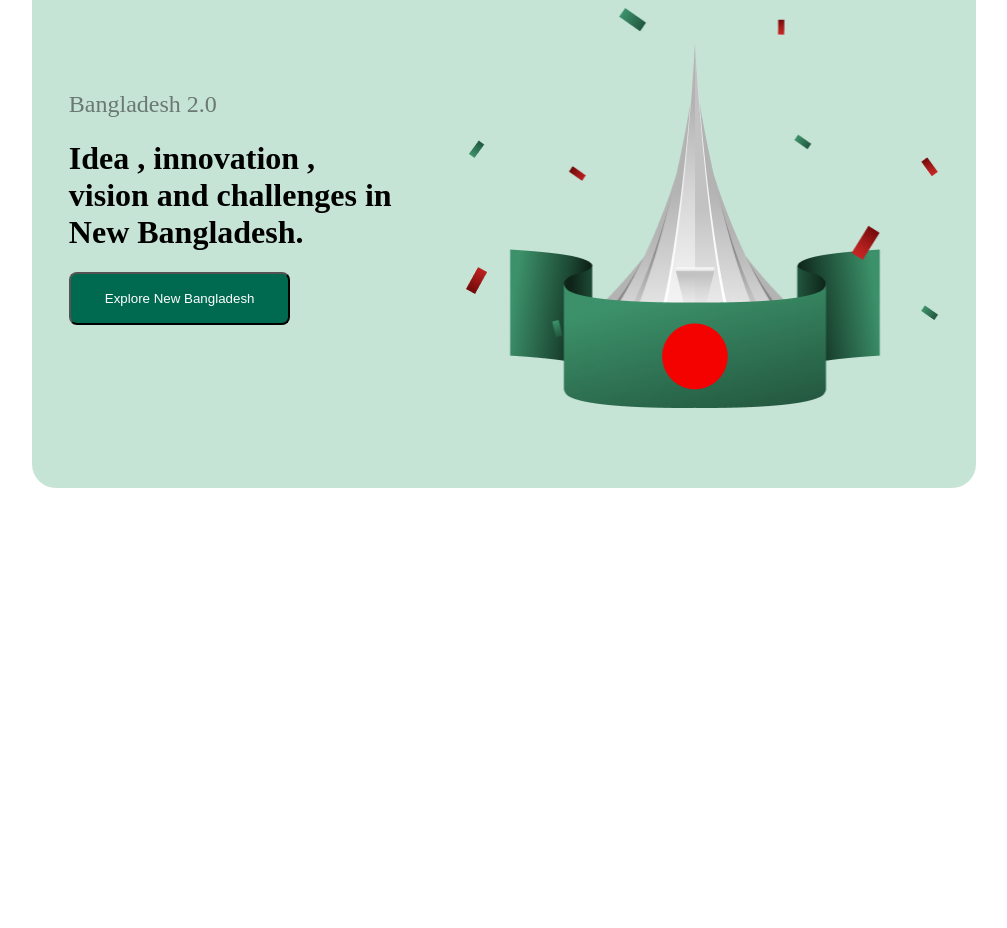
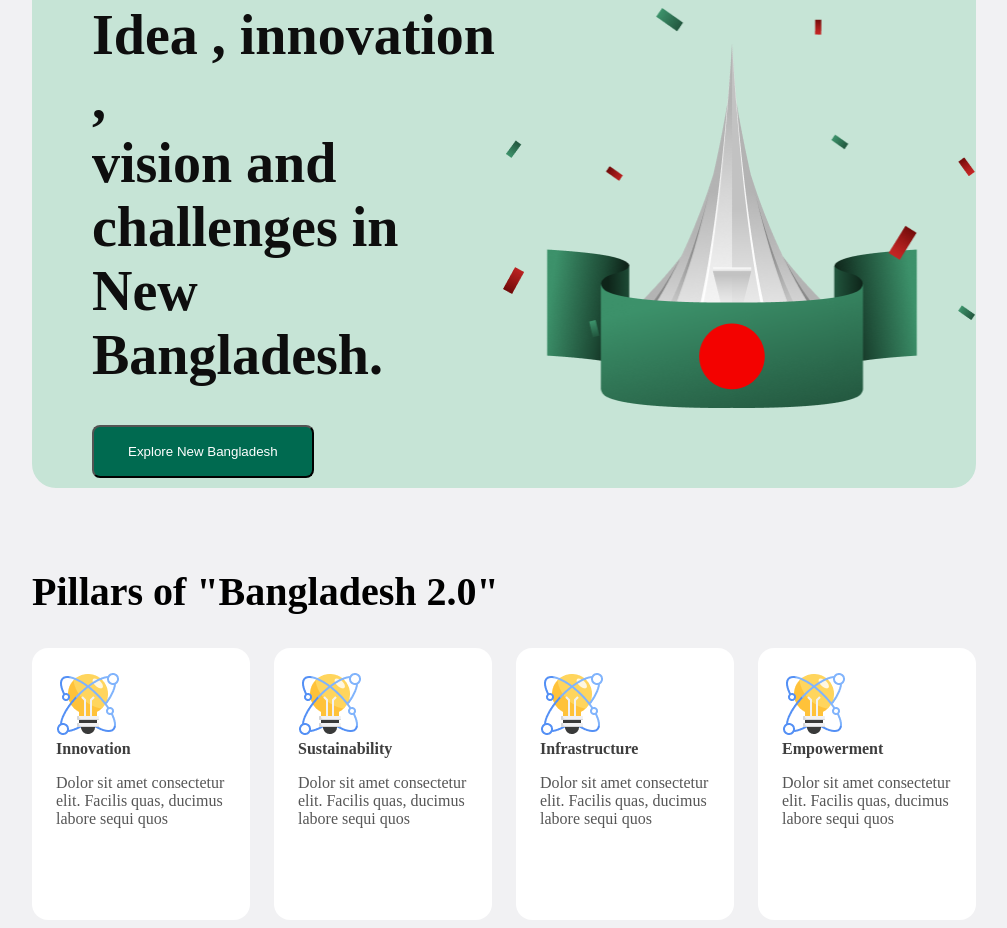
Before and after one commit to Farid12355764/First-Assinment-Repository, a plain HTML site: page index.html in a window 1280 px wide. Shown: the part 256-1184 px from the top of the page, without its empty margins (136-1143 px from the left). Before the commit the page ends 800 px from the top, so only its background shows below. Drawn offline with Linux system fonts and the light colour scheme.

Commit message:
second commit

```diff
--- a/index.html
+++ b/index.html
@@ -23,7 +23,7 @@
         </nav>
 
         <div class="div1">
-            <div>
+            <div class="div2">
                 <small>Bangladesh 2.0</small>
                 <h1 class="h11">Idea , innovation ,<br>vision and challenges in <br> New Bangladesh.</h1>
                 <button class="button2">Explore New Bangladesh</button>
@@ -33,9 +33,35 @@
 
     </header>
 
-    <main>
+    <main class="main">
 
-    </main>
+    <h2 class="h21">Pillars of "Bangladesh 2.0"</h2>
+    <div class="div3">
+        <div class="div4">
+            <img src="./assets/card-icon.png">
+            <b>Innovation</b>
+            <p>Dolor sit amet consectetur elit. Facilis quas, ducimus labore sequi quos </p>
+        </div>
+
+        <div class="div5">
+            <img src="./assets/card-icon.png">
+            <b>Sustainability</b>
+            <p>Dolor sit amet consectetur elit. Facilis quas, ducimus labore sequi quos </p>
+        </div>
+
+        <div class="div6">
+            <img src="./assets/card-icon.png">
+            <b>Infrastructure</b>
+            <p>Dolor sit amet consectetur elit. Facilis quas, ducimus labore sequi quos </p>
+        </div>
+
+        <div class="div7">
+            <img src="./assets/card-icon.png">
+            <b>Empowerment</b>
+            <p>Dolor sit amet consectetur elit. Facilis quas, ducimus labore sequi quos </p>
+        </div>
+    </div>
+</main>
 
     <footer>
 
--- a/style/style.css
+++ b/style/style.css
@@ -9,8 +9,11 @@
 
 
 
+body{
+  background-color: #F1F1F3;
 
-/*nav style*/
+
+
 nav ul li{
   list-style: none;
 }
@@ -30,6 +33,17 @@ small{
   color: rgba(14, 14, 14, 0.5);
   font-weight: 200;
   font-size: 24px;
+}
+
+b{
+  margin-right: 45px;
+  color: rgba(14, 14, 14, 0.8);
+}
+
+p{
+  font-weight: 100;
+  font-size: 16px;
+  color: rgba(14, 14, 14, 0.7);
 }
 
 button:hover{
@@ -69,11 +83,16 @@ button:hover{
   border-radius: 24px;
 }
 
+.div2{
+  padding-left: 60px;
+  padding-right: ;
+}
+
 .img1{
   height: 400px;
   width: 474px;
   padding-top: 80px;
-  padding-bottom: 80px;
+  padding-bottom: 80px;}
 
   .h11{
     color: #0E0E0E;
@@ -81,5 +100,53 @@ button:hover{
     font-size: 56px;
   }
 
-  /* padding: 80px 9px 80px 64px; */
-}
+  .main{
+    background-color: #F1F1F3;
+    margin-top: 80px;
+    margin-left: 160px;
+    margin-right: 160px;
+  }
+
+  .div3{
+    display: flex;
+  }
+
+  .div4{
+    background-color: #FFFF;
+    border-radius: 16px;
+    height: 224px;
+    width: 302px;
+    padding: 24px;
+  }
+
+  .div5{
+    background-color: #FFFF;
+    border-radius: 16px;
+    height: 224px;
+    width: 302px;
+    padding: 24px;
+    margin-left: 24px;
+  }
+
+  .div6{
+    background-color: #FFFF;
+    border-radius: 16px;
+    height: 224px;
+    width: 302px;
+    padding: 24px;
+    margin-left: 24px;
+  }
+
+  .div7{
+    background-color: #FFFF;
+    border-radius: 16px;
+    height: 224px;
+    width: 302px;
+    padding: 24px;
+    margin-left: 24px;
+  }
+
+  .h21{
+    font-weight: bold;
+    font-size: 40px;
+  }
```
